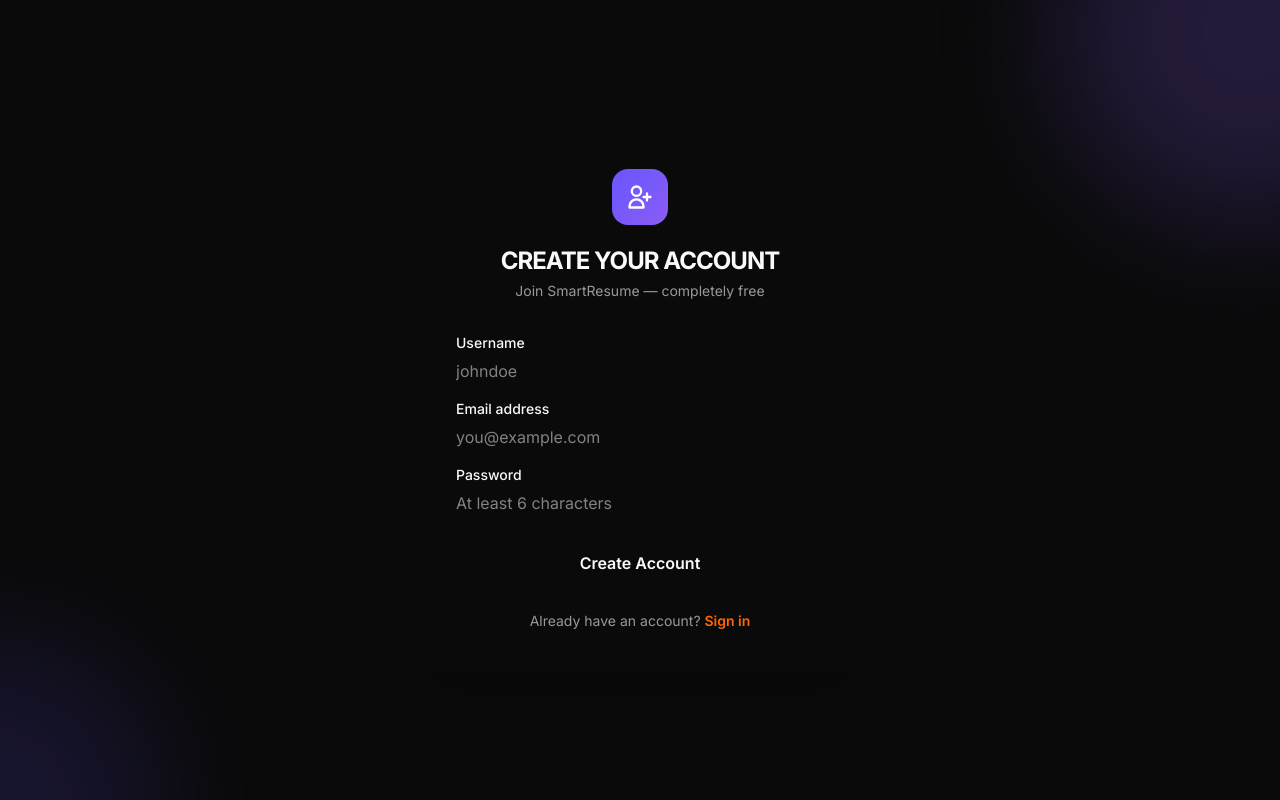
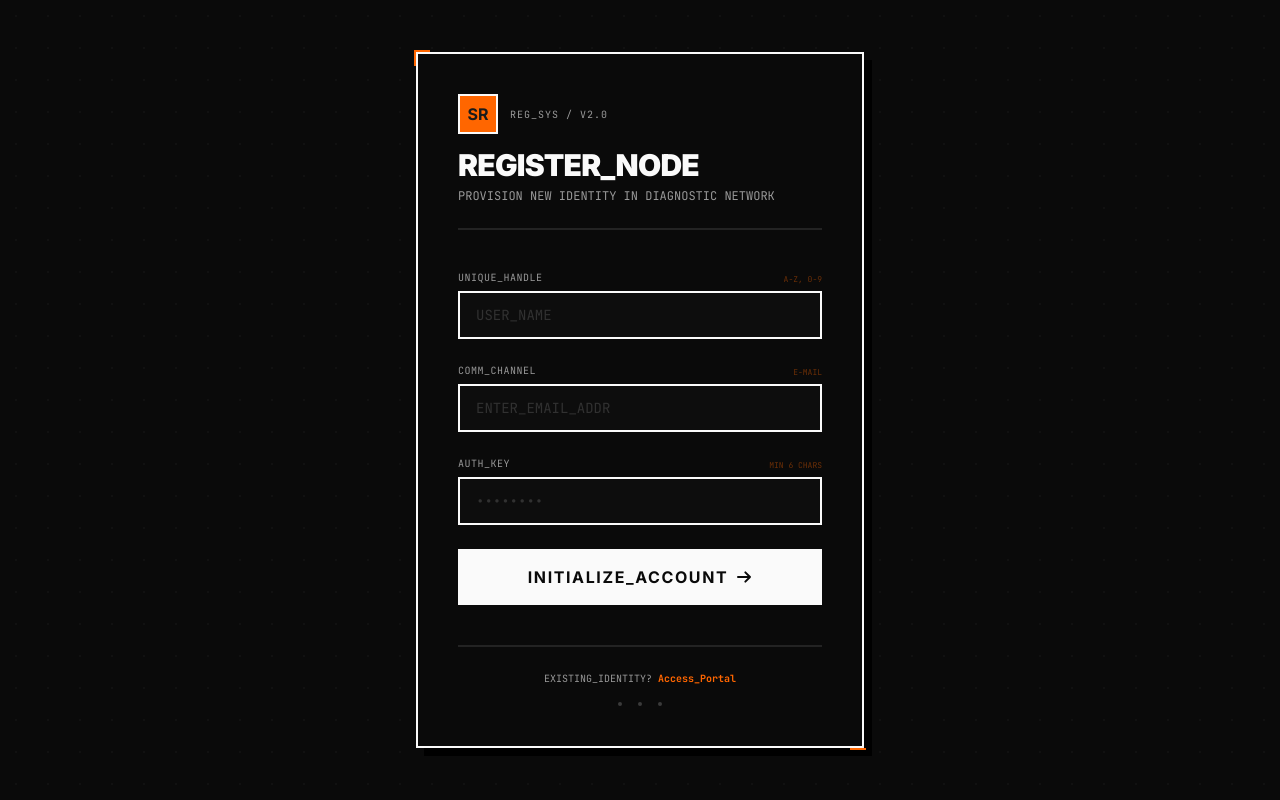
Before and after one commit to Abhiii47/SmartResume, a React (Vite) app in the folder frontend/: page /signup in a window 1280 px wide. Built offline with nearby package versions, Linux system fonts and the light colour scheme; no server answers.

Commit message:
Upgrade Auth pages to Itsua technical aesthetic

```diff
--- a/frontend/src/pages/LoginPage.js
+++ b/frontend/src/pages/LoginPage.js
@@ -33,63 +33,93 @@ export default function LoginPage() {
   };
 
   return (
-    <div className="min-h-screen flex items-center justify-center p-4 auth-bg">
-      {/* Decorative blobs */}
-      <div className="pointer-events-none fixed inset-0 overflow-hidden">
-        <div className="absolute -top-40 -left-40 w-96 h-96 rounded-full opacity-20 blur-3xl animate-float"
-          style={{ background: "hsl(246 100% 67%)" }} />
-        <div className="absolute -bottom-40 -right-40 w-80 h-80 rounded-full opacity-15 blur-3xl animate-float"
-          style={{ background: "#8b5cf6", animationDelay: "1.5s" }} />
-      </div>
+    <div className="min-h-screen flex items-center justify-center p-4 bg-background relative overflow-hidden">
+      {/* Itsua Technical Grid Background */}
+      <div className="absolute inset-0 z-0 opacity-[0.03] pointer-events-none"
+           style={{ backgroundImage: 'radial-gradient(circle, currentColor 1px, transparent 1px)', backgroundSize: '32px 32px' }} />
 
-      <div className="w-full max-w-md relative z-10 animate-scale-in">
-        <div className="glass-card p-8 lg:p-10 shadow-2xl">
+      <div className="w-full max-w-md relative z-10">
+        {/* Itsua Blueprint Frame */}
+        <div className="border-2 border-foreground bg-background shadow-[8px_8px_0px_0px_rgba(0,0,0,1)] p-8 lg:p-10 relative">
+          {/* Corner Accents */}
+          <div className="absolute -top-1 -left-1 w-4 h-4 border-t-2 border-l-2 border-primary" />
+          <div className="absolute -bottom-1 -right-1 w-4 h-4 border-b-2 border-right-2 border-primary" />
+
           {/* Header */}
-          <div className="text-center mb-8">
-            <div className="inline-flex items-center justify-center w-14 h-14 rounded-2xl mb-5 text-white"
-              style={{ background: "linear-gradient(135deg, hsl(246 100% 67%), #8b5cf6)" }}>
-              <svg className="w-7 h-7" fill="none" viewBox="0 0 24 24" stroke="currentColor">
-                <path strokeLinecap="round" strokeLinejoin="round" strokeWidth={2} d="M11 16l-4-4m0 0l4-4m-4 4h14m-5 4v1a3 3 0 01-3 3H6a3 3 0 01-3-3V7a3 3 0 013-3h7a3 3 0 013 3v1" />
-              </svg>
+          <div className="text-left mb-10 border-b-2 border-foreground/10 pb-6">
+            <div className="flex items-center gap-3 mb-4">
+              <div className="w-10 h-10 border-2 border-foreground flex items-center justify-center bg-primary text-primary-foreground font-bold">
+                SR
+              </div>
+              <span className="text-[10px] font-mono tracking-widest uppercase text-muted-foreground">Auth_Sys / V2.0</span>
             </div>
-            <h2 className="text-2xl font-bold text-foreground">Welcome back</h2>
-            <p className="text-sm text-muted-foreground mt-1">Sign in to your SmartResume account</p>
+            <h2 className="text-3xl font-black tracking-tight uppercase leading-none">Access_Portal</h2>
+            <p className="text-xs font-mono text-muted-foreground mt-2 uppercase">Establish secure link to diagnostic core</p>
           </div>
 
-          <form onSubmit={handleLogin} className="space-y-4">
-            <div>
-              <label className="block text-sm font-medium text-foreground mb-1.5">Email address</label>
+          <form onSubmit={handleLogin} className="space-y-6">
+            <div className="space-y-1.5">
+              <div className="flex justify-between items-end">
+                <label className="text-[10px] font-mono uppercase tracking-wider text-muted-foreground">User_Identity</label>
+                <span className="text-[8px] font-mono text-primary/40 uppercase">Required</span>
+              </div>
               <input
                 type="email" value={email} onChange={e => setEmail(e.target.value)}
-                required placeholder="you@example.com" className="sr-input"
+                required placeholder="ENTER_EMAIL_ADDR"
+                className="w-full bg-muted/20 border-2 border-foreground px-4 py-3 font-mono text-sm focus:bg-background focus:ring-0 focus:border-primary outline-none transition-all placeholder:opacity-30"
               />
             </div>
-            <div>
-              <label className="block text-sm font-medium text-foreground mb-1.5">Password</label>
+
+            <div className="space-y-1.5">
+              <div className="flex justify-between items-end">
+                <label className="text-[10px] font-mono uppercase tracking-wider text-muted-foreground">Access_Cipher</label>
+                <span className="text-[8px] font-mono text-primary/40 uppercase">Encrypted</span>
+              </div>
               <input
                 type="password" value={password} onChange={e => setPassword(e.target.value)}
-                required placeholder="••••••••" className="sr-input"
+                required placeholder="••••••••"
+                className="w-full bg-muted/20 border-2 border-foreground px-4 py-3 font-mono text-sm focus:bg-background focus:ring-0 focus:border-primary outline-none transition-all placeholder:opacity-30"
               />
             </div>
 
             {error && (
-              <div className="flex items-center gap-2 p-3 rounded-lg bg-destructive/10 border border-destructive/20 text-destructive text-sm animate-fade-in">
-                <svg className="w-4 h-4 shrink-0" fill="none" viewBox="0 0 24 24" stroke="currentColor"><path strokeLinecap="round" strokeLinejoin="round" strokeWidth={2} d="M12 9v2m0 4h.01m-6.938 4h13.856c1.54 0 2.502-1.667 1.732-3L13.732 4c-.77-1.333-2.694-1.333-3.464 0L3.34 16c-.77 1.333.192 3 1.732 3z" /></svg>
+              <div className="flex items-start gap-3 p-3 border-2 border-destructive bg-destructive/5 text-destructive font-mono text-[11px] uppercase leading-tight">
+                <span className="font-bold">[ERR]</span>
                 {error}
               </div>
             )}
 
-            <button type="submit" disabled={loading} className="glow-btn w-full py-3 text-base font-semibold mt-2">
-              {loading ? "Signing in…" : "Sign In"}
+            <button
+              type="submit"
+              disabled={loading}
+              className="w-full bg-foreground text-background py-4 font-bold uppercase tracking-widest hover:bg-primary hover:text-primary-foreground transition-all flex items-center justify-center gap-2 group"
+            >
+              {loading ? (
+                <>
+                  <div className="w-4 h-4 border-2 border-background border-t-transparent animate-spin" />
+                  <span>Syncing...</span>
+                </>
+              ) : (
+                <>
+                  <span>Initialize_Login</span>
+                  <svg className="w-4 h-4 group-hover:translate-x-1 transition-transform" fill="none" viewBox="0 0 24 24" stroke="currentColor">
+                    <path strokeLinecap="round" strokeLinejoin="round" strokeWidth={3} d="M14 5l7 7m0 0l-7 7m7-7H3" />
+                  </svg>
+                </>
+              )}
             </button>
           </form>
 
-          <p className="mt-6 text-center text-sm text-muted-foreground">
-            Don't have an account?{" "}
-            <button onClick={() => navigate("/signup")} className="text-primary font-semibold hover:underline transition">
-              Create free account
-            </button>
-          </p>
+          <div className="mt-10 pt-6 border-t-2 border-foreground/10 flex flex-col items-center gap-4">
+            <p className="text-[10px] font-mono text-muted-foreground uppercase text-center">
+              Null_Identity? <button onClick={() => navigate("/signup")} className="text-primary font-bold hover:underline">Provision_New_Account</button>
+            </p>
+            <div className="flex gap-4">
+              <div className="w-1 h-1 bg-foreground/20 rounded-full" />
+              <div className="w-1 h-1 bg-foreground/20 rounded-full" />
+              <div className="w-1 h-1 bg-foreground/20 rounded-full" />
+            </div>
+          </div>
         </div>
       </div>
     </div>
--- a/frontend/src/pages/SignupPage.js
+++ b/frontend/src/pages/SignupPage.js
@@ -32,70 +32,105 @@ export default function SignupPage() {
   };
 
   return (
-    <div className="min-h-screen flex items-center justify-center p-4 auth-bg">
-      {/* Decorative blobs */}
-      <div className="pointer-events-none fixed inset-0 overflow-hidden">
-        <div className="absolute -top-40 -right-40 w-96 h-96 rounded-full opacity-20 blur-3xl animate-float"
-          style={{ background: "#8b5cf6" }} />
-        <div className="absolute -bottom-40 -left-40 w-80 h-80 rounded-full opacity-15 blur-3xl animate-float"
-          style={{ background: "hsl(246 100% 67%)", animationDelay: "1s" }} />
-      </div>
+    <div className="min-h-screen flex items-center justify-center p-4 bg-background relative overflow-hidden">
+      {/* Itsua Technical Grid Background */}
+      <div className="absolute inset-0 z-0 opacity-[0.03] pointer-events-none"
+           style={{ backgroundImage: 'radial-gradient(circle, currentColor 1px, transparent 1px)', backgroundSize: '32px 32px' }} />
 
-      <div className="w-full max-w-md relative z-10 animate-scale-in">
-        <div className="glass-card p-8 lg:p-10 shadow-2xl">
+      <div className="w-full max-w-md relative z-10">
+        {/* Itsua Blueprint Frame */}
+        <div className="border-2 border-foreground bg-background shadow-[8px_8px_0px_0px_rgba(0,0,0,1)] p-8 lg:p-10 relative">
+          {/* Corner Accents */}
+          <div className="absolute -top-1 -left-1 w-4 h-4 border-t-2 border-l-2 border-primary" />
+          <div className="absolute -bottom-1 -right-1 w-4 h-4 border-b-2 border-right-2 border-primary" />
+
           {/* Header */}
-          <div className="text-center mb-8">
-            <div className="inline-flex items-center justify-center w-14 h-14 rounded-2xl mb-5 text-white"
-              style={{ background: "linear-gradient(135deg, hsl(246 100% 67%), #8b5cf6)" }}>
-              <svg className="w-7 h-7" fill="none" viewBox="0 0 24 24" stroke="currentColor">
-                <path strokeLinecap="round" strokeLinejoin="round" strokeWidth={2} d="M18 9v3m0 0v3m0-3h3m-3 0h-3m-2-5a4 4 0 11-8 0 4 4 0 018 0zM3 20a6 6 0 0112 0v1H3v-1z" />
-              </svg>
+          <div className="text-left mb-10 border-b-2 border-foreground/10 pb-6">
+            <div className="flex items-center gap-3 mb-4">
+              <div className="w-10 h-10 border-2 border-foreground flex items-center justify-center bg-primary text-primary-foreground font-bold">
+                SR
+              </div>
+              <span className="text-[10px] font-mono tracking-widest uppercase text-muted-foreground">Reg_Sys / V2.0</span>
             </div>
-            <h2 className="text-2xl font-bold text-foreground">Create your account</h2>
-            <p className="text-sm text-muted-foreground mt-1">Join SmartResume — completely free</p>
+            <h2 className="text-3xl font-black tracking-tight uppercase leading-none">Register_Node</h2>
+            <p className="text-xs font-mono text-muted-foreground mt-2 uppercase">Provision new identity in diagnostic network</p>
           </div>
 
-          <form onSubmit={handleSignup} className="space-y-4">
-            <div>
-              <label className="block text-sm font-medium text-foreground mb-1.5">Username</label>
+          <form onSubmit={handleSignup} className="space-y-6">
+            <div className="space-y-1.5">
+              <div className="flex justify-between items-end">
+                <label className="text-[10px] font-mono uppercase tracking-wider text-muted-foreground">Unique_Handle</label>
+                <span className="text-[8px] font-mono text-primary/40 uppercase">A-Z, 0-9</span>
+              </div>
               <input
                 value={username} onChange={e => setUsername(e.target.value)}
-                required placeholder="johndoe" className="sr-input"
+                required placeholder="USER_NAME"
+                className="w-full bg-muted/20 border-2 border-foreground px-4 py-3 font-mono text-sm focus:bg-background focus:ring-0 focus:border-primary outline-none transition-all placeholder:opacity-30"
               />
             </div>
-            <div>
-              <label className="block text-sm font-medium text-foreground mb-1.5">Email address</label>
+
+            <div className="space-y-1.5">
+              <div className="flex justify-between items-end">
+                <label className="text-[10px] font-mono uppercase tracking-wider text-muted-foreground">Comm_Channel</label>
+                <span className="text-[8px] font-mono text-primary/40 uppercase">E-Mail</span>
+              </div>
               <input
                 type="email" value={email} onChange={e => setEmail(e.target.value)}
-                required placeholder="you@example.com" className="sr-input"
+                required placeholder="ENTER_EMAIL_ADDR"
+                className="w-full bg-muted/20 border-2 border-foreground px-4 py-3 font-mono text-sm focus:bg-background focus:ring-0 focus:border-primary outline-none transition-all placeholder:opacity-30"
               />
             </div>
-            <div>
-              <label className="block text-sm font-medium text-foreground mb-1.5">Password</label>
+
+            <div className="space-y-1.5">
+              <div className="flex justify-between items-end">
+                <label className="text-[10px] font-mono uppercase tracking-wider text-muted-foreground">Auth_Key</label>
+                <span className="text-[8px] font-mono text-primary/40 uppercase">Min 6 Chars</span>
+              </div>
               <input
                 type="password" value={password} onChange={e => setPassword(e.target.value)}
-                required placeholder="At least 6 characters" className="sr-input"
+                required placeholder="••••••••"
+                className="w-full bg-muted/20 border-2 border-foreground px-4 py-3 font-mono text-sm focus:bg-background focus:ring-0 focus:border-primary outline-none transition-all placeholder:opacity-30"
               />
             </div>
 
             {error && (
-              <div className="flex items-center gap-2 p-3 rounded-lg bg-destructive/10 border border-destructive/20 text-destructive text-sm animate-fade-in">
-                <svg className="w-4 h-4 shrink-0" fill="none" viewBox="0 0 24 24" stroke="currentColor"><path strokeLinecap="round" strokeLinejoin="round" strokeWidth={2} d="M12 9v2m0 4h.01m-6.938 4h13.856c1.54 0 2.502-1.667 1.732-3L13.732 4c-.77-1.333-2.694-1.333-3.464 0L3.34 16c-.77 1.333.192 3 1.732 3z" /></svg>
+              <div className="flex items-start gap-3 p-3 border-2 border-destructive bg-destructive/5 text-destructive font-mono text-[11px] uppercase leading-tight">
+                <span className="font-bold">[ERR]</span>
                 {error}
               </div>
             )}
 
-            <button type="submit" disabled={loading} className="glow-btn w-full py-3 text-base font-semibold mt-2">
-              {loading ? "Creating account…" : "Create Account"}
+            <button
+              type="submit"
+              disabled={loading}
+              className="w-full bg-foreground text-background py-4 font-bold uppercase tracking-widest hover:bg-primary hover:text-primary-foreground transition-all flex items-center justify-center gap-2 group"
+            >
+              {loading ? (
+                <>
+                  <div className="w-4 h-4 border-2 border-background border-t-transparent animate-spin" />
+                  <span>Provisioning...</span>
+                </>
+              ) : (
+                <>
+                  <span>Initialize_Account</span>
+                  <svg className="w-4 h-4 group-hover:translate-x-1 transition-transform" fill="none" viewBox="0 0 24 24" stroke="currentColor">
+                    <path strokeLinecap="round" strokeLinejoin="round" strokeWidth={3} d="M14 5l7 7m0 0l-7 7m7-7H3" />
+                  </svg>
+                </>
+              )}
             </button>
           </form>
 
-          <p className="mt-6 text-center text-sm text-muted-foreground">
-            Already have an account?{" "}
-            <button onClick={() => navigate("/login")} className="text-primary font-semibold hover:underline transition">
-              Sign in
-            </button>
-          </p>
+          <div className="mt-10 pt-6 border-t-2 border-foreground/10 flex flex-col items-center gap-4">
+            <p className="text-[10px] font-mono text-muted-foreground uppercase text-center">
+              Existing_Identity? <button onClick={() => navigate("/login")} className="text-primary font-bold hover:underline">Access_Portal</button>
+            </p>
+            <div className="flex gap-4">
+              <div className="w-1 h-1 bg-foreground/20 rounded-full" />
+              <div className="w-1 h-1 bg-foreground/20 rounded-full" />
+              <div className="w-1 h-1 bg-foreground/20 rounded-full" />
+            </div>
+          </div>
         </div>
       </div>
     </div>
```
